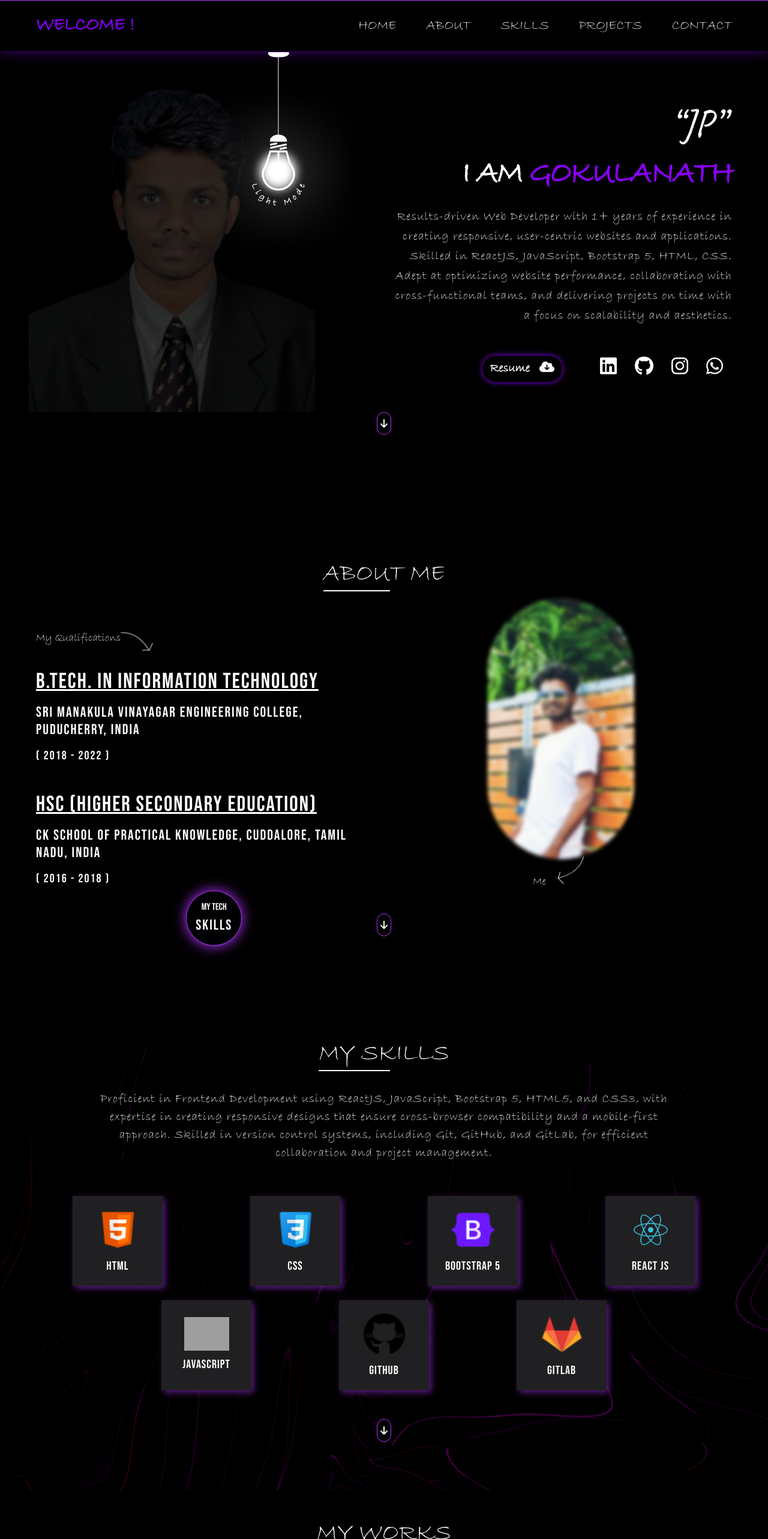
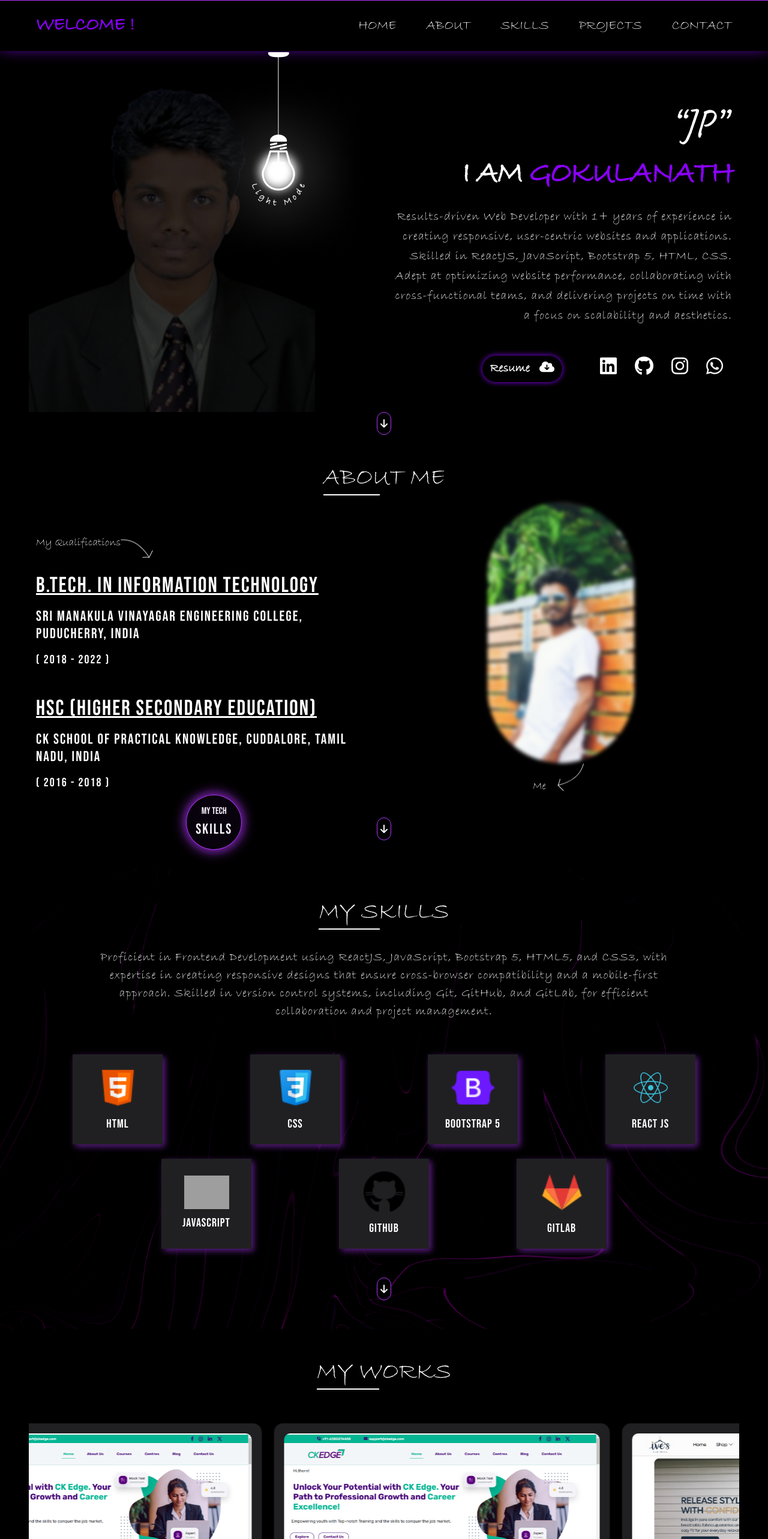
Before and after one commit to MrGokul27/my-portfolio, a React (Create React App) app: page / in a window 1280 px wide. Shown: the top 2566 px of the page at 60% size. Built offline with nearby package versions, Linux system fonts and the light colour scheme; grey boxes are pictures that could not be loaded.

Commit message:
updated css files.

```diff
--- a/src/css/about.css
+++ b/src/css/about.css
@@ -1,7 +1,7 @@
 .about-section {
   background-color: var(--bg-color);
   color: var(--text-color);
-  min-height: 100vh;
+  min-height: 100%;
 }
 
 .about-section h2 {
@@ -149,10 +149,6 @@
 
 /* *********************** */
 @media screen and (max-width: 768px) {
-  .about-section {
-    min-height: 100%;
-  }
-
   .about-section h2 {
     font-size: 24px;
   }
--- a/src/css/home.css
+++ b/src/css/home.css
@@ -1,7 +1,7 @@
 .hero-section {
   background-color: var(--bg-color);
   color: var(--text-color);
-  min-height: 100vh;
+  min-height: 100%;
 }
 
 .hero-section h2 {
@@ -85,10 +85,6 @@
 
 /* Media Query for Smaller Screens */
 @media screen and (max-width: 768px) {
-  .hero-section {
-    min-height: 100%;
-  }
-
   .hero-section h2 {
     font-size: 30px;
     text-align: start;
--- a/src/css/project.css
+++ b/src/css/project.css
@@ -1,7 +1,7 @@
 .projects-section {
     background-color: var(--bg-color);
     color: var(--text-color);
-    min-height: 100vh;
+    min-height: 100%;
     padding: 0;
 }
 
@@ -65,10 +65,6 @@
 }
 
 @media screen and (max-width: 768px) {
-    .projects-section {
-        min-height: 100%;
-    }
-
     .projects-section .projects-card h3 {
         font-size: 28px;
     }
--- a/src/css/skill.css
+++ b/src/css/skill.css
@@ -7,7 +7,7 @@
     color: var(--text-color);
     position: relative;
     overflow: hidden;
-    min-height: 100vh;
+    min-height: 100%;
 }
 
 .skills-section::before {
@@ -58,10 +58,6 @@
 }
 
 @media screen and (max-width: 768px) {
-    .skills-section {
-        min-height: 100%;
-    }
-
     .skills-section p {
         font-size: 18px;
         text-align: justify;
```
